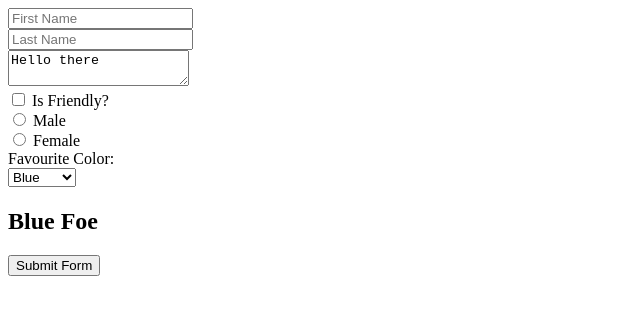
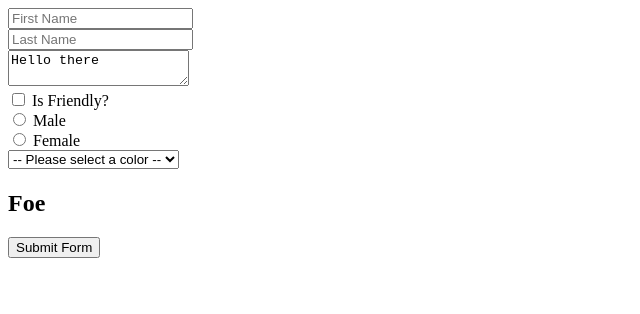
Before and after one commit to WhitestRabbit/form-test, a React (Create React App) app: page / in a window 1280 px wide. Shown: the top 314 px of the page, without its empty margins (0-640 px from the left). Built offline with nearby package versions, Linux system fonts and the light colour scheme.

Commit message:
label option change

```diff
--- a/src/App.js
+++ b/src/App.js
@@ -9,7 +9,7 @@ class App extends Component {
       lastName: "",
       isFriendly: false,
       gender: "",
-      favColor: "Blue"
+      favColor: ""
     };
     this.handleChange = this.handleChange.bind(this);
   }
@@ -80,13 +80,12 @@ class App extends Component {
           Female
         </label>
         <br />
-        <label>Favourite Color:</label>
-        <br />
         <select
           value={this.state.favColor}
           onChange={this.handleChange}
           name="favColor"
         >
+          <option value="">-- Please select a color --</option>
           <option value="Blue">Blue</option>
           <option value="Yellow">Yellow</option>
           <option value="Red">Red</option>
```
